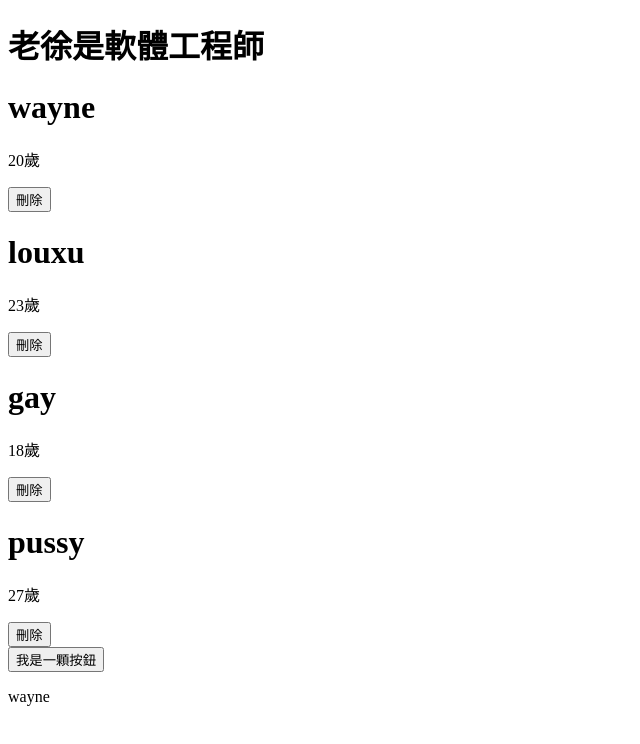
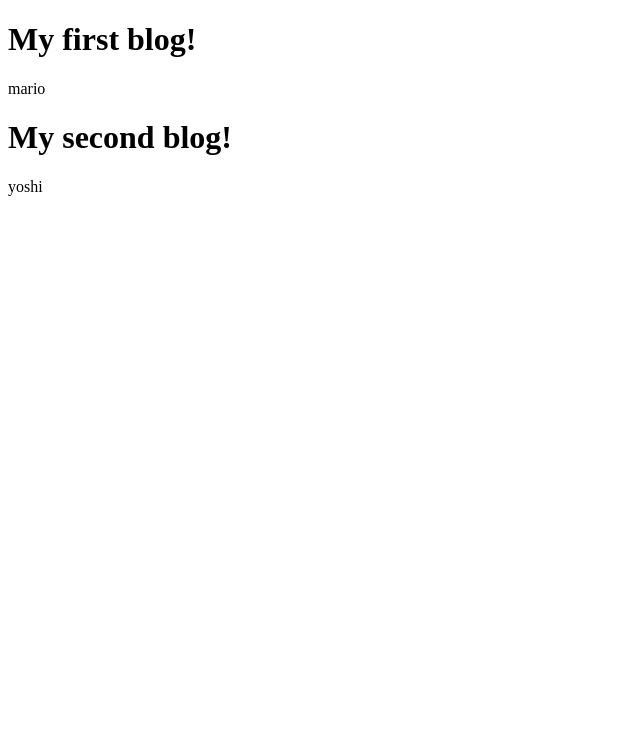
Before and after one commit to iamlouxu/React---challenge, a React (Vite) app: page / in a window 1280 px wide. Shown: the top 744 px of the page, without its empty margins (0-640 px from the left). Built offline with nearby package versions, Linux system fonts and the light colour scheme; data requests are answered from the project's data file.

Commit message:
feature - net ninja finished to 20 (fetch API cponponents)

```diff
--- /dev/null
+++ b/data/db.json
@@ -0,0 +1,18 @@
+ {
+
+    "blogs": [
+    {
+        "title": "My first blog!",
+        "body" : "lorem ipsum",
+        "author": "mario",
+        "id": 1
+    },
+
+    {
+        "title": "My second blog!",
+        "body" : "lorem ipsum",
+        "author": "yoshi",
+        "id": 2
+    }
+  ]
+}
--- a/src/App.jsx
+++ /dev/null
@@ -1,31 +0,0 @@
-import { useState, useEffect } from "react";
-import BlogList from "./components/BlogList";
-function App() {
-  const [blogs, setBlogs] = useState([
-    { name: "wayne", age: 20, id: 1 },
-    { name: "louxu", age: 23, id: 2 },
-    { name: "gay", age: 18, id: 3 },
-    { name: "pussy", age: 27, id: 4 },
-  ]);
-
-  const [name, setName] = useState("wayne");
-
-  function handleList(id) {
-    const newBlog = blogs.filter((blog) => blog.id !== id);
-    setBlogs(newBlog);
-  }
-
-  useEffect(() => {
-    console.log("我會當軟體工程師");
-    console.log(name);
-  }, [name]);
-  return (
-    <>
-      <BlogList blogs={blogs} name="老徐是軟體工程師" handleList={handleList} />
-      <button onClick={() => setName("老徐")}>我是一顆按鈕</button>
-      <p>{name}</p>
-    </>
-  );
-}
-
-export default App;
--- /dev/null
+++ b/src/Home.jsx
@@ -0,0 +1,18 @@
+import BlogList from "./components/BlogList";
+import useFetch from "./components/useFetch";
+function Home() {
+  const {
+    data: blogs,
+    isPending,
+    error,
+  } = useFetch("http://localhost:8000/blogs");
+  return (
+    <>
+      {error && <div>{error}</div>}
+      {isPending && <div>...Loadind</div>}
+      {blogs && <BlogList blogs={blogs} name="老徐是軟體工程師" />}
+    </>
+  );
+}
+
+export default Home;
--- a/src/components/BlogList.jsx
+++ b/src/components/BlogList.jsx
@@ -1,12 +1,11 @@
-function BlogList({ blogs, name, handleList }) {
+function BlogList({ blogs, title }) {
   return (
     <>
-      <h1>{name}</h1>
+      <h1>{title}</h1>
       {blogs.map((blog) => (
         <div key={blog.id}>
-          <h1>{blog.name}</h1>
-          <p>{blog.age}歲</p>
-          <button onClick={() => handleList(blog.id)}>刪除</button>
+          <h1>{blog.title}</h1>
+          <p>{blog.author}</p>
         </div>
       ))}
     </>
--- /dev/null
+++ b/src/components/useFetch.js
@@ -0,0 +1,36 @@
+import { useState, useEffect } from "react";
+
+function useFetch(url) {
+  const [data, setData] = useState(null);
+
+  const [isPending, setIsPending] = useState(true);
+
+  const [error, setError] = useState(null);
+
+  useEffect(() => {
+    setTimeout(() => {
+      fetch(url)
+        .then((res) => {
+          if (!res.ok) {
+            throw Error("無法獲取數據");
+          }
+          return res.json();
+        })
+
+        .then((data) => {
+          setData(data);
+          setIsPending(false);
+          setError(null);
+        })
+
+        .catch((err) => {
+          setIsPending(false);
+          setError(err.message);
+        });
+    }, 1000);
+  }, [url]);
+
+  return { data, isPending, error };
+}
+
+export default useFetch;
--- a/src/main.jsx
+++ b/src/main.jsx
@@ -1,9 +1,9 @@
 import { StrictMode } from "react";
 import { createRoot } from "react-dom/client";
-import App from "./App";
+import Home from "./Home";
 
 createRoot(document.getElementById("root")).render(
   <StrictMode>
-    <App />
+    <Home />
   </StrictMode>
 );
```
